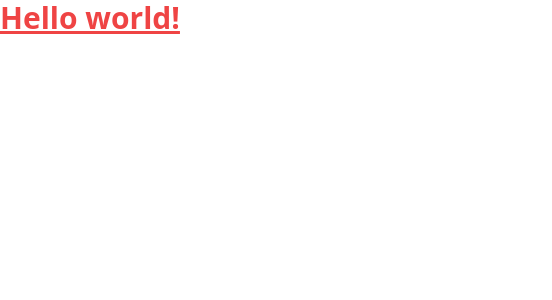
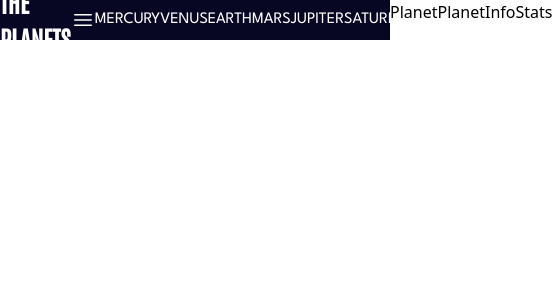
Before and after one commit to hayesdev/planets, a React (Vite) app: page / in a window 390 px wide. Shown: the top 300 px of the page, 552 px wide, since content can reach past the window. Built offline with nearby package versions, Linux system fonts and the light colour scheme.

Commit message:
adds index.js for imports

```diff
--- a/src/App.jsx
+++ b/src/App.jsx
@@ -1,9 +1,13 @@
-import { useState } from "react";
+import React from "react";
+import { Navbar, Planet, PlanetInfo, Stats } from "./components";
 
 const App = () => (
-  <h1 className="text-3xl text-red-500 font-semibold underline">
-    Hello world!
-  </h1>
+  <main className="flex bg-[#070724]">
+    <Navbar />
+    <Planet />
+    <PlanetInfo />
+    <Stats />
+  </main>
 );
 
 export default App;
--- /dev/null
+++ b/src/components/Navbar.jsx
@@ -0,0 +1,35 @@
+import { planets } from "../constants";
+
+const Navbar = () => (
+  <nav className="flex flex-1 w-full h-[40px] justify-between items-center text-[#FFFFFF]">
+    <h1 className="uppercase font-antonio font-semibold text-[25px]">
+      The Planets
+    </h1>
+    <div className="md:hidden flex flex-row">
+      <svg
+        xmlns="http://www.w3.org/2000/svg"
+        fill="none"
+        viewBox="0 0 24 24"
+        strokeWidth={1.5}
+        stroke="currentColor"
+        className="w-6 h-6"
+      >
+        <path
+          strokeLinecap="round"
+          strokeLinejoin="round"
+          d="M3.75 6.75h16.5M3.75 12h16.5m-16.5 5.25h16.5"
+        />
+      </svg>
+    </div>
+
+    <div className="flex flex-row">
+      {planets.map(({ name, id }) => (
+        <div key={id} className="uppercase font-spartan text-[16px]">
+          {name}
+        </div>
+      ))}
+    </div>
+  </nav>
+);
+
+export default Navbar;
--- /dev/null
+++ b/src/components/Planet.jsx
@@ -0,0 +1,7 @@
+import React from "react";
+
+const Planet = () => {
+  return <div>Planet</div>;
+};
+
+export default Planet;
--- /dev/null
+++ b/src/components/PlanetInfo.jsx
@@ -0,0 +1,7 @@
+import React from "react";
+
+const PlanetInfo = () => {
+  return <div>PlanetInfo</div>;
+};
+
+export default PlanetInfo;
--- /dev/null
+++ b/src/components/Stats.jsx
@@ -0,0 +1,7 @@
+import React from "react";
+
+const Stats = () => {
+  return <div>Stats</div>;
+};
+
+export default Stats;
--- /dev/null
+++ b/src/components/index.js
@@ -0,0 +1,6 @@
+import Navbar from "./Navbar";
+import Planet from "./Planet";
+import PlanetInfo from "./PlanetInfo";
+import Stats from "./Stats";
+
+export { Navbar, Planet, PlanetInfo, Stats };
--- a/tailwind.config.cjs
+++ b/tailwind.config.cjs
@@ -1,8 +1,22 @@
 /** @type {import('tailwindcss').Config} */
 module.exports = {
   content: ["./index.html", "./src/**/*.{js,ts,jsx,tsx}"],
+  mode: "jit",
   theme: {
-    extend: {},
+    extend: {
+      fontFamily: {
+        antonio: ["Antonio", "sans-serif"],
+        spartan: ["League Spartan", "sans-serif"],
+      },
+    },
+    screens: {
+      xs: "480px",
+      ss: "620px",
+      sm: "768px",
+      md: "1060px",
+      lg: "1200px",
+      xl: "1700px",
+    },
   },
   plugins: [],
 };
```
